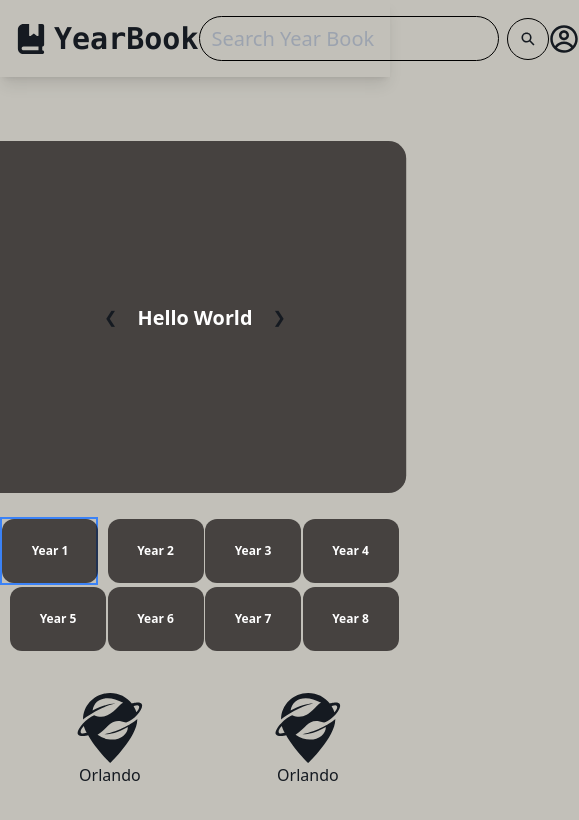
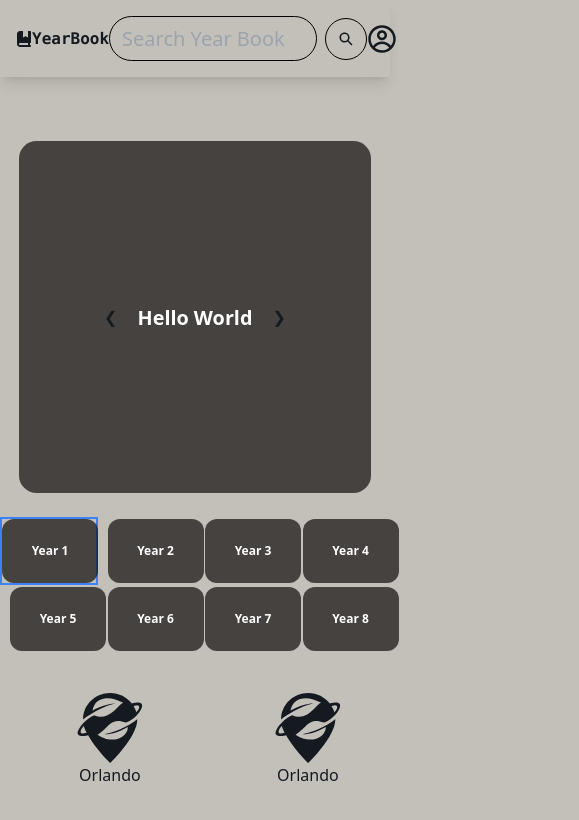
Before and after one commit to Hardelzs/year-book, a React (Vite) app: page /YearBook in a window 390 px wide. Shown: the top 820 px of the page, 579 px wide, since content can reach past the window. Built offline with nearby package versions, Linux system fonts and the light colour scheme; no server answers.

Commit message:
Mobile view for yearbook

```diff
--- a/src/Components/YearBook.jsx
+++ b/src/Components/YearBook.jsx
@@ -113,9 +113,9 @@ const YearBook = () => {
   return (
     <div>
       {/* Header Section */}
-      <div className="flex justify-between items-center p-4 bg-opacity-80 shadow-lg text-[#151a21]">
+      <div className="flex text justify-between items-center p-4 bg-opacity-80 shadow-lg text-[#151a21]">
         {/* Icon and Brand Name */}
-        <div className="flex items-center gap-2 text-3xl font-bold">
+        <div className="flex text-1xl items-center md:gap-2 md:text-3xl font-bold">
           <FaBookBookmark />
           <p className="font-mono">YearBook</p>
         </div>
@@ -123,7 +123,7 @@ const YearBook = () => {
         <div className="flex gap-2 items-center">
           <input
             type="text"
-            className="border border-black bg-transparent text-[#151a21] px-3 py-1 rounded-full focus:outline-none"
+            className="border border-black bg-transparent text-[#151a21] w-52 md:w-96 px-3 py-1 rounded-full focus:outline-none"
             placeholder="Search Year Book"
             value={searchQuery}
             onChange={(e) => setSearchQuery(e.target.value)}
@@ -157,7 +157,7 @@ const YearBook = () => {
             >
               <div
                 className={`flex-shrink-0 w-80 h-60 rounded-2xl bg-[#151111b7] justify-center items-center flex mx-auto cursor-pointer ${
-                  slideIndex === index + 1 ? "scale-110 w-96 h-80" : ""
+                  slideIndex === index + 1 ? "scale-110 md:w-96 h-80" : ""
                 }`}
                 onClick={() => handleNavigation(entry)}
               >
```
Also changed, not shown: src/index.css (line endings or trailing spaces).
